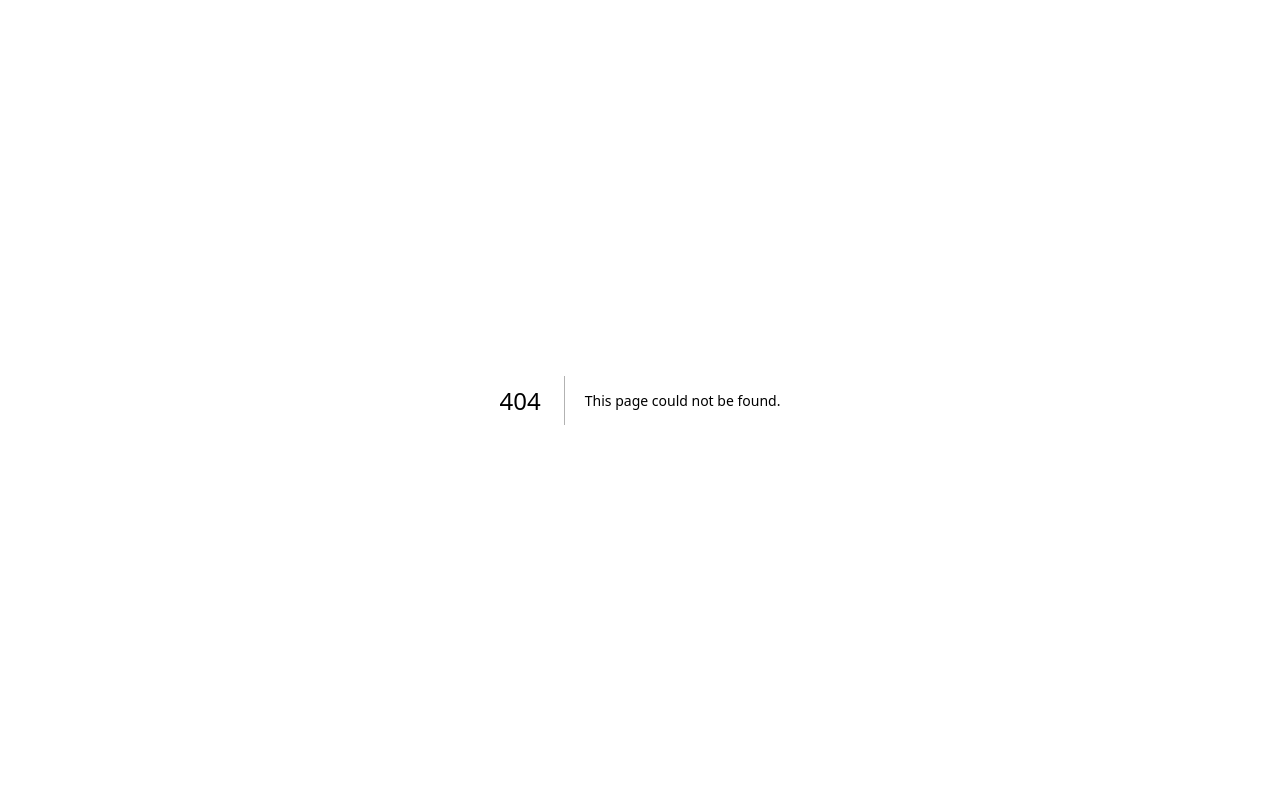
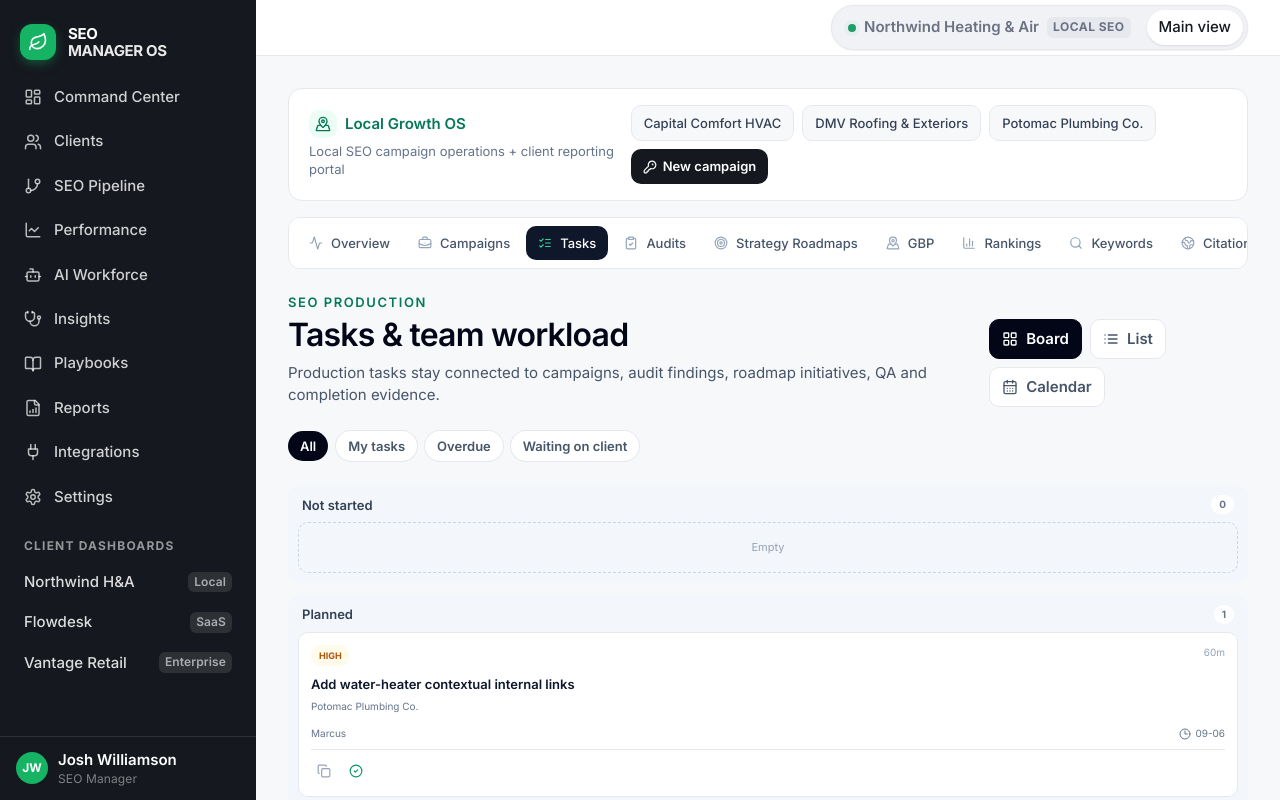
Before and after one commit to branderboy/seo-manager-os, a Next.js app: page /growth/tasks in a window 1280 px wide. Before the commit this address had no page. Built offline with nearby package versions, Linux system fonts and the light colour scheme.

Commit message:
feat(local-growth): add task board route

```diff
--- /dev/null
+++ b/src/app/(os)/growth/tasks/page.tsx
@@ -0,0 +1,5 @@
+import { TasksView } from "@/components/local-growth/tasks-view";
+
+export default function GrowthTasksPage() {
+  return <TasksView />;
+}
```
